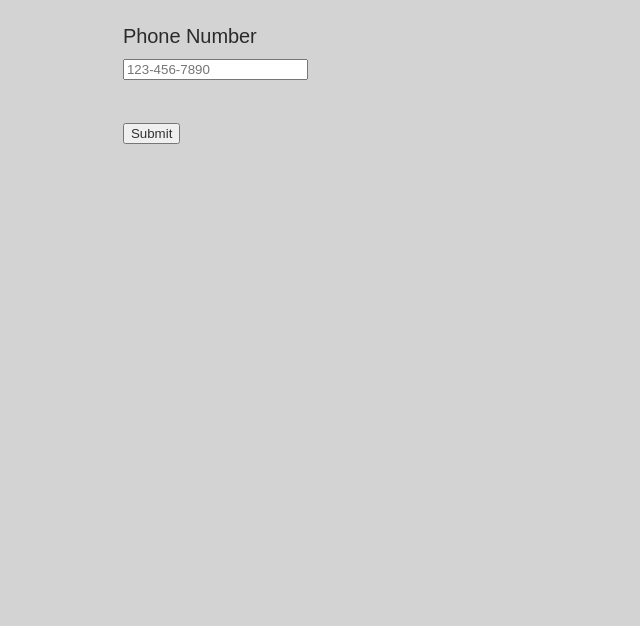
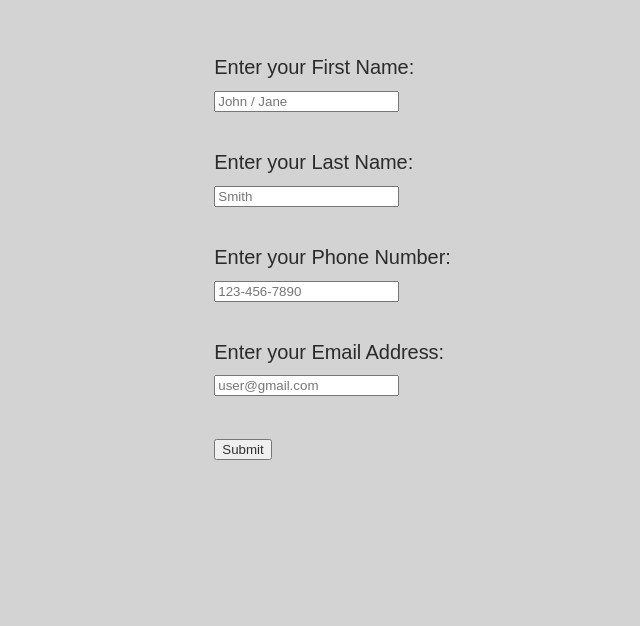
Before and after one commit to jc-nzc/user-input, a plain HTML site: page index.html in a window 1280 px wide. Shown: the part 174-800 px from the top of the page, without its empty margins (290-930 px from the left). Drawn offline with Linux system fonts and the light colour scheme; a web font is replaced by a local one.

Commit message:
updated template

```diff
--- a/index.html
+++ b/index.html
@@ -3,30 +3,25 @@
 	<head>
 		<meta charset="utf-8">
 		<link rel="stylesheet" href="style.css">
-		<title>Klaviyo Template</title>
+		<title>SMS and Email Opt In Template</title>
 	</head>
 	<body>
-		<!-- <form><br>
-		Enter your First Name: <input type="text" id="firstname1"/><br><br>
-		Enter your Last Name: <input type="text" id="lastname1"/><br><br>
-		<input type="submit" value="Submit" onclick="formdata()"/><br>
-		</form> -->
+
 		<div class="container">
-		  <h1>SMS Opt-In Webform</h1>
-		  <form id="myForm" onSubmit="alert('Thank you for subscribing!');" action="submit.php" method="post">
-		    <!-- <label for="name">Name</label><br />
-		    <input type="text" id="name" name="name" placeholder="Ex. Logan Garcia" required />
-		    <br> -->
-				<label for="number">Phone Number</label><br />
-				<input type="tel" id="phone" name="phone" pattern="[0-9]{3}-[0-9]{3}-[0-9]{4}" placeholder="123-456-7890" required / >
-				<!-- <br>
-		    <label for="email">Email</label><br />
-		    <input type="text" id="email" name="email" pattern=".+@.+\.com" placeholder="Ex. user@domain.com" required /> -->
-				<br>
-				<br>
-		    <input type="submit" value="Submit" />
-		  </form>
+			<h1>Webform Template</h1>
+			<div class="form-fields">
+				<form class="main-payload"><br>
+				Enter your First Name: <br><input type="text" id="fName" placeholder="John / Jane"/><br><br>
+				Enter your Last Name: <br><input type="text" id="lName" placeholder="Smith"/><br><br>
+				Enter your Phone Number: <br><input type="tel" id="phone" name="phone" pattern="[0-9]{3}-[0-9]{3}-[0-9]{4}" placeholder="123-456-7890" required / > <br><br>
+				Enter your Email Address: <br><input type="text" id="email" name="email" pattern=".+@.+\.com" placeholder="user@gmail.com" required /> <br><br>
+				<input type="button" value="Submit" onclick="formData()"/><br>
+				</form>
+				<br><br.
+				<div id="response"></div>
+			</div>
 		</div>
+
 		<script type="text/javascript" src="script.js"></script>
 
 	</body>
--- a/script.js
+++ b/script.js
@@ -1,21 +1,13 @@
-// Get the form element
-var form = document.getElementById("myForm");
-
-// Listen for the form submission
-form.addEventListener("submit", function (e) {
-  // Prevent the form from being submitted
-  e.preventDefault();
+function formData(){
   console.log("Form Submitted");
 
-  // Example form post, not fully built, just testing in the console
   fetch("https://jsonplaceholder.typicode.com/posts", {
     method: "POST",
     body: JSON.stringify({
-      name: "Logan Garcia",
-      email: "user@domain.com",
-      hand_preference: "Ambidexstrous",
-      file: "image.png",
-      userId: 3
+      name: document.getElementById("fName").value,
+      email: document.getElementById("lName").value,
+      phone: document.getElementById("phone").value,
+      email: document.getElementById("email").value,
     }),
     headers: {
       "Content-type": "application/json; charset=UTF-8"
@@ -29,21 +21,11 @@ form.addEventListener("submit", function (e) {
   })
   .then(function (data) {
     console.log(data);
+    document.getElementById("response").innerHTML = "Success!";
   })
   .catch(function (error) {
     console.warn("Something went wrong.", error);
+    document.getElementById("response").innerHTML = "Error!";
   });
-});
-
-
-
-
-// function formdata()
-// {
-// 	var firstname= document.getElementById("firstname1").value;
-// 	var lastname= document.getElementById("lastname1").value;
-// 	document.writeln("<h1>Confirmation Page</h1><br>");
-// 	document.writeln("Thank you for completing this form.<br><br>");
-// 	document.writeln("The first name you entered is " + firstname);
-// 	document.writeln("The last name you entered is " + lastname);
-// }
+};
+console.log("sanity check");
--- a/style.css
+++ b/style.css
@@ -21,6 +21,10 @@ p {
   padding-right: 56px;
 }
 
+.form-fields{
+  padding-left: 70px;
+}
+
 .container {
   display: inline-block;
   margin-left: auto;
```
Lines whose indentation alone changed are shown as unchanged.
